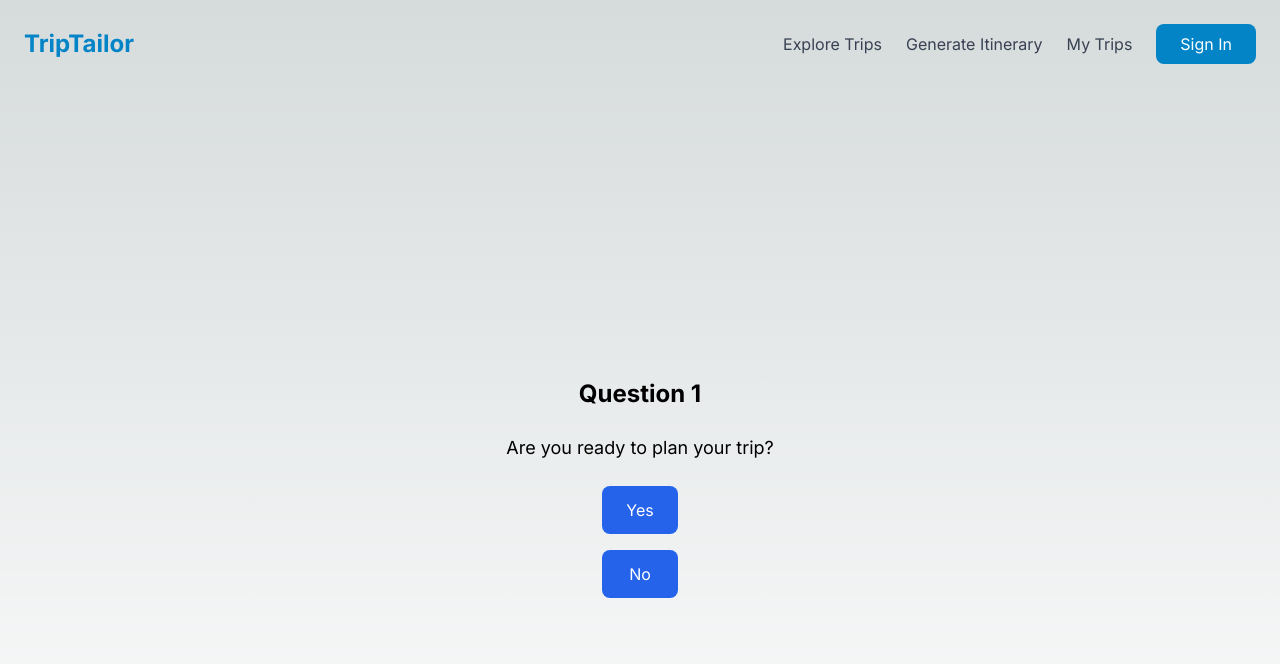
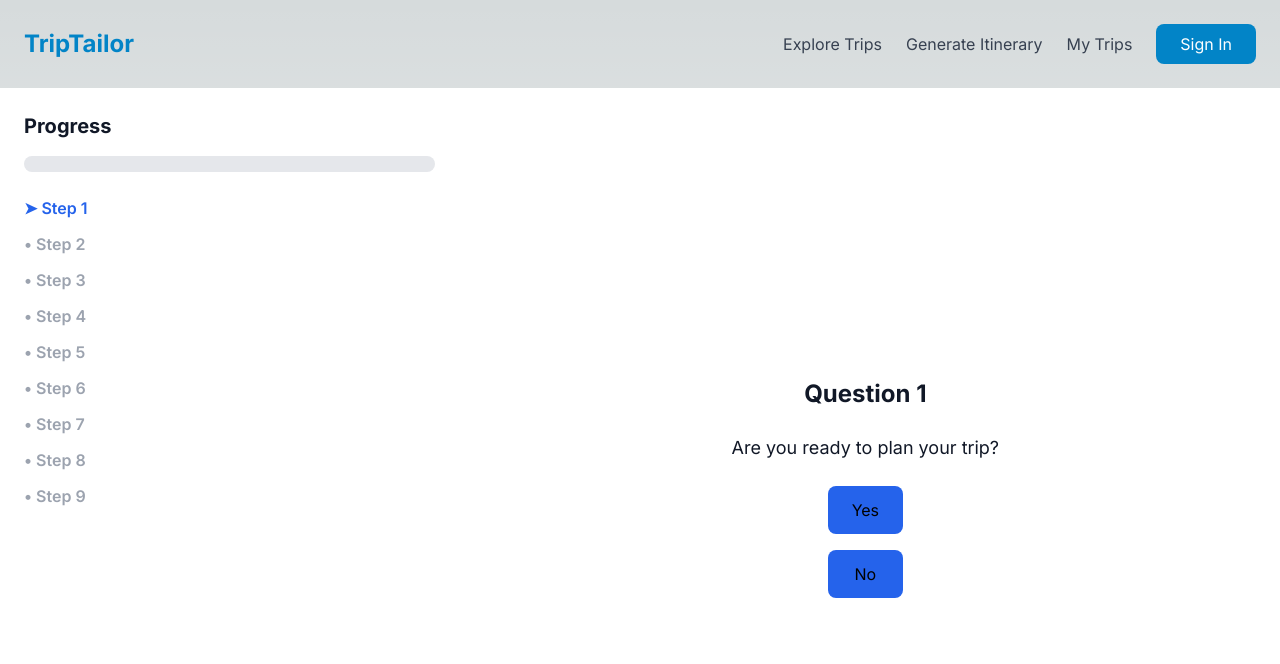
Before and after one commit to WSU-4110/Trip-Tailor, a Next.js app: page /questionnaire in a window 1280 px wide. Shown: the top 664 px of the page. Built offline with nearby package versions, Linux system fonts and the light colour scheme.

Commit message:
Adapter Design

```diff
--- a/app/questionnaire/quest.tsx
+++ b/app/questionnaire/quest.tsx
@@ -1,6 +1,7 @@
 "use client";
 
 import { useState } from "react";
+import { useRouter } from "next/navigation";
 
 type Question = {
   text: string;
@@ -13,81 +14,157 @@ const questions: Question[] = [
     options: ["Yes", "No"],
   },
   {
-    text: "What kind of trip do you envision?",
+    text: "What kind of Trip do you envision?",
     options: ["Relaxing", "High-Octane", "Somewhere in-between"],
   },
   {
-    text: "What would you like to do more on this trip?",
+    text: "What would you like to do more in this trip?",
     options: ["Sightseeing", "Interact", "Both"],
-  },
-  {
-    text: "How far are you willing to travel?",
-    options: ["1 - 500 miles", "In the continent", "Overseas"],
   },
 
   {
-    text: "Who are you traveling with?",
-    options: ["Solo", "Partner", "Family", "Friends"],
+    text: "How close to nature would you like this trip to be?",
+    options: ["Very-close", "Mixed", "Indoor only"],
   },
   {
-    text: "What climate do you prefer?",
-    options: ["Warm", "Cold", "Mild", "No preference"],
+    text: "Who will this Trip be for?",
+    options: ["Children", "Family", "Adult"],
+  },
+  {
+    text: "How much energy level are you willing to spend on this event?",
+    options: ["1", "2", "3", "4", "5"],
+  },
+  {
+    text: "How long do you want to spend on each site?",
+    options: ["0","1","2","3","4","5","6","7","8"],
+  },
+  {
+    text: "How many sites do you want to go to on the day of the trip?",
+    options: ["1", "2", "3", "4", "5"],
+  },
+  {
+    text: "Do you, or anyone you're with, need disability accommodation?",
+    options: ["Yes", "No"],
   },
 ];
 
 export default function TripTailor() {
   const [current, setCurrent] = useState(0);
-  const [answers, setAnswers] = useState<string[]>([]);
+  const [answers, setAnswers] = useState<{[key:number]:string}>({});
+  const router = useRouter();
 
   const handleAnswer = (answer: string) => {
-    setAnswers([...answers, answer]);
+    setAnswers({...answers,[current]: answer,});
     setCurrent(current + 1);
   };
 
-  if (current >= questions.length) {
+
     return (
-      <div className="min-h-screen flex flex-col items-center justify-center p-6">
-        <h1 className="text-3xl font-bold mb-6">Trip Summary</h1>
-        {answers.map((ans, i) => (
-          <p key={i} className="mb-2">
-            Q{i + 1}: {ans}
+  <div className="min-h-screen bg-white flex p-6 gap-10">
+
+    {/* Progress Sidebar */}
+    <div className="w-1/3">
+      <h2 className="text-xl font-bold mb-4 text-gray-900">Progress</h2>
+
+      {/* Progress Bar */}
+      <div className="w-full bg-gray-200 rounded-full h-4 mb-6">
+        <div
+          className="bg-blue-600 h-4 rounded-full transition-all"
+          style={{ width: `${(current / questions.length) * 100}%` }}
+        />
+      </div>
+
+      {questions.map((q, index) => {
+        let statusIcon = "•";
+        let textColor = "text-gray-400";
+
+        if (answers[index]) {
+          statusIcon = "✓";
+          textColor = "text-green-600";
+        } else if (index === current) {
+          statusIcon = "➤";
+          textColor = "text-blue-600";
+        }
+
+        return (
+          <div key={index} className="mb-3">
+            <p className={`font-semibold ${textColor}`}>
+              {statusIcon} Step {index + 1}
+            </p>
+
+            {answers[index] && (
+              <p className="ml-6 text-sm text-gray-600">
+                Answer: {answers[index]}
+              </p>
+            )}
+          </div>
+        );
+      })}
+    </div>
+
+    {/* Question Area */}
+<div className="flex-1 flex flex-col items-center justify-center text-black">
+
+  {current >= questions.length ? (
+
+    /* SUMMARY SCREEN */
+    <>
+      <h1 className="text-3xl font-bold mb-6 text-black">
+        Trip Summary
+      </h1>
+
+      {Object.entries(answers).map(([qIndex, ans]) => (
+        <p key={qIndex}>
+          Q{Number(qIndex) + 1}: {ans}
         </p>
       ))}
 
       <button
         onClick={() => {
           setCurrent(0);
-            setAnswers([]);
+          setAnswers({});
         }}
-          className="mt-6 px-6 py-3 bg-green-600 text-white rounded-lg hover:bg-green-700 transition"
+        className="mt-6 px-6 py-3 bg-green-600 text-black rounded-lg"
       >
         Restart Questionnaire
       </button>
-      </div>
-    );
-  }
+      home button
+      <button
+      onClick={() => router.push("/")}
+      className="mt-4 px-6 py-3 bg-gray-800 text-white rounded-lg"
+    >
+      Return to Home Page
+    </button>
+    </>
 
-  const question = questions[current];
+  ) : (
 
-  return (
-    <div className="min-h-screen flex flex-col items-center justify-center p-6">
-      <h1 className="text-2xl font-bold mb-6">
+    /*  QUESTION SCREEN */
+    <>
+      <h1 className="text-2xl font-bold mb-6 text-gray-900">
         Question {current + 1}
       </h1>
 
-      <p className="mb-6 text-lg">{question.text}</p>
+      <p className="mb-6 text-lg text-gray-900">
+        {questions[current].text}
+      </p>
 
       <div className="flex flex-col gap-4">
-        {question.options.map((option) => (
+        {questions[current].options.map((option) => (
           <button
             key={option}
             onClick={() => handleAnswer(option)}
-            className="px-6 py-3 bg-blue-600 text-white rounded-lg hover:bg-blue-700 transition"
+            className="px-6 py-3 bg-blue-600 text-black rounded-lg"
           >
             {option}
           </button>
         ))}
       </div>
+    </>
+  )}
+
+</div>
+
 </div>
   );
 }
```
Lines whose indentation alone changed are shown as unchanged.
